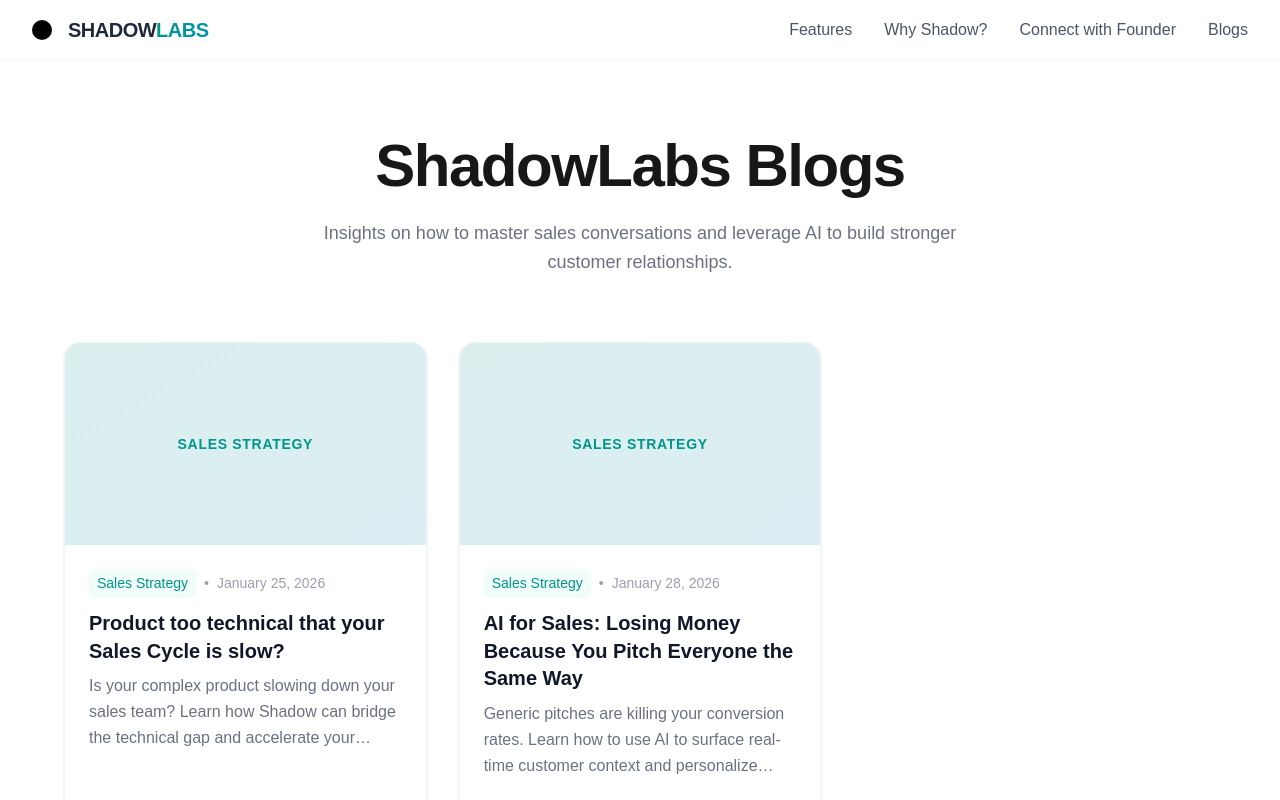
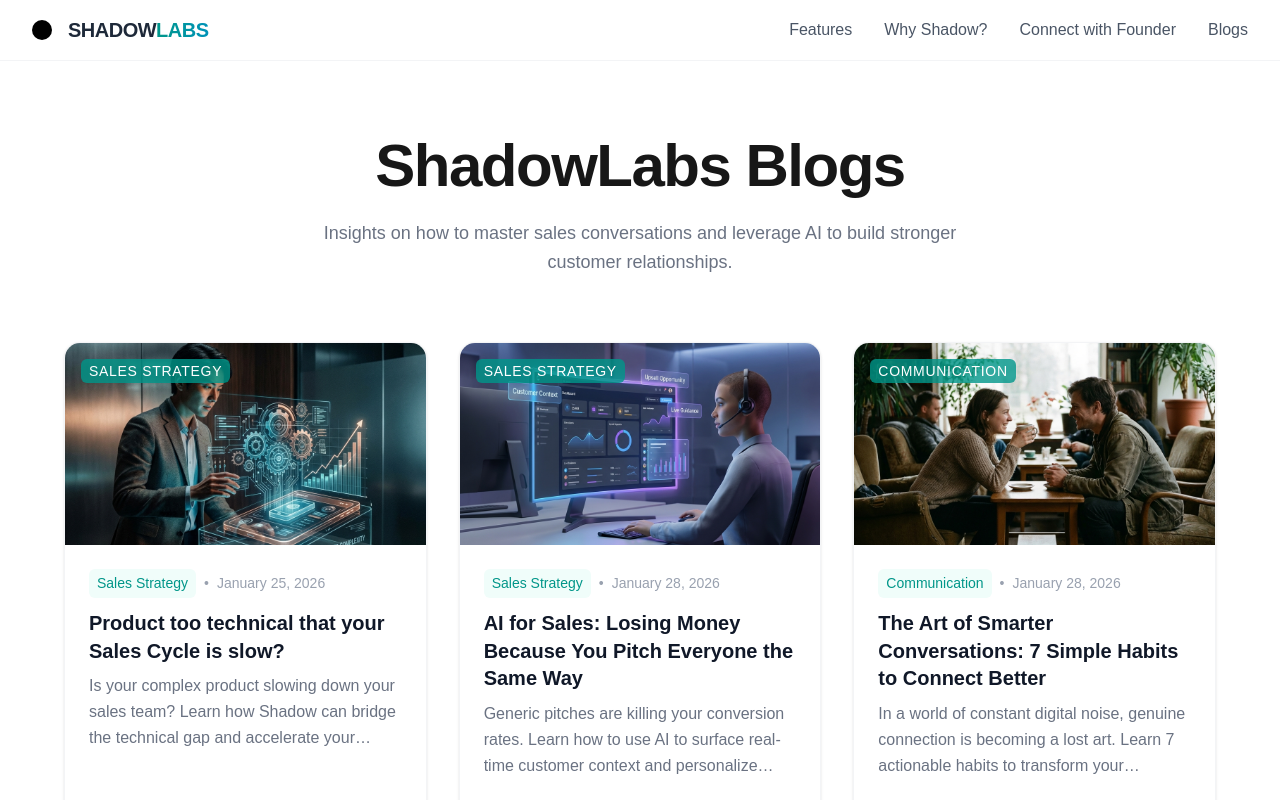
Before and after one commit to shadow-labs-ai/website, a Next.js app: page /blog in a window 1280 px wide. Shown: the top 800 px of the page. Built offline with nearby package versions, Linux system fonts and the light colour scheme; no server answers.

Commit message:
feat: add smarter conversations blog post and fix blog image rendering

```diff
--- a/app/blog/[slug]/page.tsx
+++ b/app/blog/[slug]/page.tsx
@@ -65,6 +65,14 @@ export default async function BlogPostPage({ params }: { params: Promise<{ slug:
                         </div>
                     </header>
 
+                    <div className="mb-12 rounded-3xl overflow-hidden shadow-lg aspect-video">
+                        <img
+                            src={post.image}
+                            alt={post.title}
+                            className="w-full h-full object-cover"
+                        />
+                    </div>
+
                     <div
                         className="blog-content"
                         dangerouslySetInnerHTML={{ __html: post.content }}
--- a/app/blog/blog.css
+++ b/app/blog/blog.css
@@ -12,6 +12,10 @@
     @apply text-sm sm:text-base lg:text-base leading-relaxed text-gray-600 mb-6;
 }
 
+.blog-content .text-body-large {
+    @apply text-base sm:text-lg lg:text-xl text-gray-700 font-medium mb-8;
+}
+
 .blog-content ul {
     @apply list-disc pl-6 mb-8 space-y-3 text-sm sm:text-base lg:text-base leading-relaxed text-gray-600;
 }
--- a/app/blog/page.tsx
+++ b/app/blog/page.tsx
@@ -31,8 +31,15 @@ export default function BlogListing() {
                                 className="group flex flex-col bg-white rounded-2xl border border-gray-100 shadow-sm hover:shadow-xl transition-all duration-300 overflow-hidden"
                             >
                                 <div className="aspect-video relative overflow-hidden bg-gray-100">
-                                    <div className="absolute inset-0 bg-gradient-to-br from-teal-500/10 to-cyan-500/10 flex items-center justify-center">
-                                        <span className="text-teal-600 font-semibold tracking-wider text-sm uppercase">{post.category}</span>
+                                    <img
+                                        src={post.image}
+                                        alt={post.title}
+                                        className="w-full h-full object-cover group-hover:scale-105 transition-transform duration-500"
+                                    />
+                                    <div className="absolute top-4 left-4">
+                                        <span className="text-caption text-white font-medium px-2 py-1 bg-teal-600/80 backdrop-blur-sm rounded-md uppercase tracking-wider">
+                                            {post.category}
+                                        </span>
                                     </div>
                                 </div>
                                 <div className="p-6 flex flex-col flex-1">
--- a/lib/blog.ts
+++ b/lib/blog.ts
@@ -1,5 +1,6 @@
 import { post as technicalSalesPost } from './blogs/product-too-technical-slow-sales-cycle';
 import { post as salesContextPost } from './blogs/ai-sales-tailor-pitch-customer-context';
+import { post as smartConversationsPost } from './blogs/how-to-have-smarter-conversations';
 
 export interface BlogPost {
   slug: string;
@@ -16,5 +17,6 @@ export interface BlogPost {
 
 export const blogPosts: BlogPost[] = [
   technicalSalesPost,
-  salesContextPost
+  salesContextPost,
+  smartConversationsPost
 ];
--- /dev/null
+++ b/lib/blogs/how-to-have-smarter-conversations.ts
@@ -0,0 +1,103 @@
+import { BlogPost } from '../blog';
+
+export const post: BlogPost = {
+    slug: 'how-to-have-smarter-conversations',
+    title: 'The Art of Smarter Conversations: 7 Simple Habits to Connect Better',
+    excerpt: 'In a world of constant digital noise, genuine connection is becoming a lost art. Learn 7 actionable habits to transform your everyday interactions into meaningful conversations.',
+    date: 'January 28, 2026',
+    author: 'Shubham',
+    category: 'Communication',
+    image: '/images/blog/smart-conversations.png',
+    metaTitle: 'How to Have Smarter Conversations | ShadowLabs Blogs',
+    metaDescription: 'Discover 7 practical tips for better communication in everyday life. Learn how to ask better questions, listen deeply, and connect with friends, family, and colleagues.',
+    content: `
+      <div class="blog-content">
+        <p class="text-body-large">
+          We talk a lot. Between Slack pings, WhatsApp groups, Zoom calls, and dinner table chats, the volume of words we produce daily is staggering. Yet, despite all this noise, many of us leave our conversations feeling strangely empty.
+        </p>
+
+        <p>
+          We’ve all been there: a catch-up with a friend that never gets past the weather, a work meeting that feels like a series of rehearsed monologues, or a disagreement where you’re both just waiting for a gap in the airflow to deliver your next rebuttal. In our race to be heard, we’ve forgotten how to actually connect.
+        </p>
+
+        <p>
+          We’ve traded depth for speed and understanding for "being right." But having "smarter" conversations isn't about increasing your vocabulary or winning arguments. It’s about slowing down enough to see the human being on the other side of the words. It is the brave act of being present in an era of distraction.
+        </p>
+
+        <h2>What Does "Smart" Actually Mean?</h2>
+        <p>
+          When people hear the phrase "smart conversation," they often imagine someone using big words and citing obscure research. But in the context of human connection, that kind of "smart" is often just a barrier. If you’re focused on sounding intelligent, you aren't focused on the person in front of you. True intelligence in conversation isn't about performance; it's about bridge-building.
+        </p>
+
+        <p>
+          A truly smart conversation is built on three pillars: <strong>Clarity</strong>, <strong>Curiosity</strong>, and <strong>Empathy</strong>.
+        </p>
+        <ul>
+          <li><strong>Clarity:</strong> Saying what you mean directly and simply so you are actually understood.</li>
+          <li><strong>Curiosity:</strong> Having a genuine hunger to understand the other person's world rather than just describing your own.</li>
+          <li><strong>Empathy:</strong> Recognizing the emotion behind the words, ensuring the other person feels safe enough to be honest.</li>
+        </ul>
+
+        <p>
+          Here are seven simple, actionable habits to help you move from shallow chatter to meaningful connection.
+        </p>
+
+        <h2>1. Ask "Openers" Instead of "Closers"</h2>
+        <p>
+          Most of our daily talk is transactional. "How was your day?" "Did you finish the report?" These are "closers"—they invite one-word answers. To have a smarter talk, ask open-ended questions like "What’s one thing that surprised you today?" This shifts the focus from a status update to a genuine exchange of thoughts.
+        </p>
+
+        <h2>2. Reflect Back What You Hear</h2>
+        <p>
+          Misunderstanding eats up huge amounts of emotional energy. Use phrases like, "So, if I’m hearing you right, you’re saying..." to play back what you just heard. This verifies your understanding and makes the other person feel incredibly seen and heard.
+        </p>
+
+        <h2>3. Embrace the Three-Second Pause</h2>
+        <p>
+          Instead of "reloading" your next point while someone else is talking, wait three seconds after they finish before you respond. This brief silence often prompts the other person to add a deeper, more vulnerable thought they were initially hesitant to share.
+        </p>
+
+        <h2>4. Separate Facts, Feelings, and Stories</h2>
+        <p>
+          In tough talks, distinguish between what happened (Fact), how you feel (Feeling), and the narrative you've built (Story). Asking "Is this a fact, or is this the story I'm telling myself?" helps you address the root issue without getting lost in assumptions.
+        </p>
+
+        <h2>5. Speak in Specifics, Not Abstractions</h2>
+        <p>
+          Vague language like "We need to work better" is hard to grasp. Smart communicators use specifics: "I feel overwhelmed when I have four concurrent deadlines on Thursday." Specifics are actionable; abstractions just make people feel defensive.
+        </p>
+
+        <h2>6. Disagree Without Escalating</h2>
+        <p>
+          Instead of saying "You're wrong," try "Help me understand what led you to that conclusion." It removes the accusation and replaces it with interest. You aren't agreeing; you are simply mapping their logic, which lowers their guard.
+        </p>
+
+        <h2>7. The "What's Next" Hand-off</h2>
+        <p>
+          Smarter conversations have a clear landing. Always end by acknowledging a takeaway or a shared next step. It could be as simple as, "I'm glad we talked—let's make sure we do this dinner again next month." It provides closure and ensures the conversation matters.
+        </p>
+
+        <blockquote>
+          "In the end, a smart conversation isn't about the words you use; it's about the space you hold for someone else."
+        </blockquote>
+
+        <h2>Three Reusable Question Templates</h2>
+        <p>
+          Keep these in your back pocket for your next interaction:
+        </p>
+        <ul>
+          <li><strong>The Feedback Opener:</strong> "If you were in my shoes, what part of this would worry you most?"</li>
+          <li><strong>The Deep Dive:</strong> "What’s been on your mind lately that you haven't really talked about yet?"</li>
+          <li><strong>The Goal Finder:</strong> "Help me understand—what would a 'win' look like for you in this situation?"</li>
+        </ul>
+
+        <h2>Your 1-Minute Practice for Today</h2>
+        <p>
+          In your very next conversation—whether it’s with a colleague, a partner, or the person making your coffee—commit to the <strong>Three-Second Pause</strong>.
+        </p>
+        <p>
+          When the other person finishes speaking, don't jump in. Breathe. Count to three. Let their words land. You’ll be surprised at how much more you hear in that tiny window of silence when you stop trying to be fast and start trying to be present.
+        </p>
+      </div>
+    `
+};
--- a/lib/blogs/product-too-technical-slow-sales-cycle.ts
+++ b/lib/blogs/product-too-technical-slow-sales-cycle.ts
@@ -7,7 +7,7 @@ export const post: BlogPost = {
   date: 'January 25, 2026',
   author: 'Shubham',
   category: 'Sales Strategy',
-  image: '/images/blog/technical-sales.jpg',
+  image: '/images/blog/technical-sales.png',
   metaTitle: 'Product technicality slowing your sales? | ShadowLabs Blogs',
   metaDescription: 'Discover how Shadow helps sales agents navigate complex product releases and technical hurdles with live prompts and product context.',
   content: `
```
Also changed, not shown: public/images/blog/smart-conversations.png (added), public/images/blog/technical-sales.png (added).
